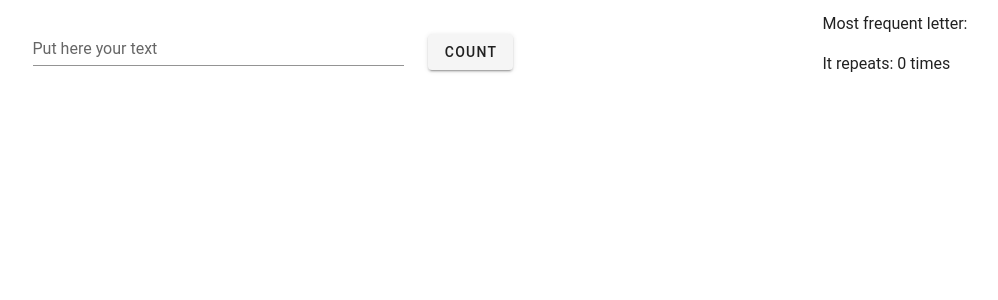
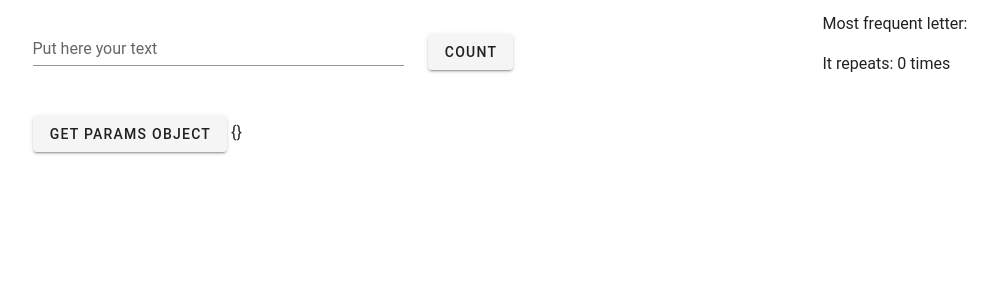
Before and after one commit to ForceBreak/test, a Vue app: page / in a window 1280 px wide. Shown: the top 300 px of the page, without its empty margins (27-1025 px from the left). Built offline with nearby package versions, Linux system fonts and the light colour scheme.

Commit message:
add convert params to object function

```diff
--- a/src/App.vue
+++ b/src/App.vue
@@ -12,6 +12,12 @@
           <v-col lg="4">
             <p>Most frequent letter: {{ textResult.character }}</p>
             <p>It repeats: {{ textResult.count }} times</p>
+          </v-col>
+        </v-row>
+        <v-row>
+          <v-col lg="12">
+            <v-btn @click="paramsToObject()">Get params object</v-btn>
+            {{ urlObject }}
           </v-col>
         </v-row>
       </v-container>
@@ -29,7 +35,8 @@ export default {
       textResult: {
         letter: '',
         count: 0
-      }
+      },
+      urlObject: {}
     }
   },
   methods: {
@@ -51,6 +58,16 @@ export default {
           this.textResult = e
         }
       })
+    },
+    paramsToObject() {
+      const urlParams = new URLSearchParams(window.location.search.substr(1));
+      const entries = urlParams.entries();
+      let result = {}
+      for(let entry of entries) {
+        const [key, value] = entry;
+        result[key] = value;
+      }
+      this.urlObject = result;
     }
   }
 }
```
